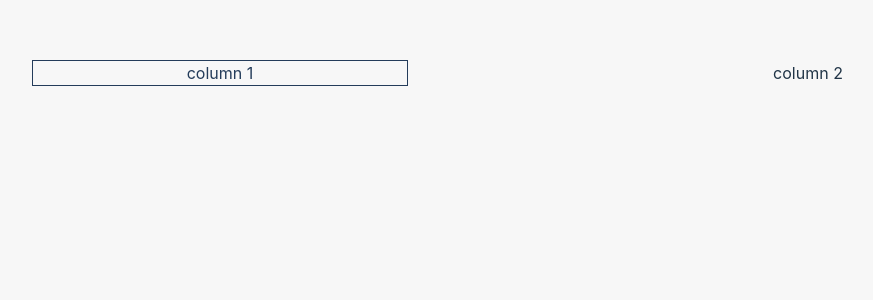
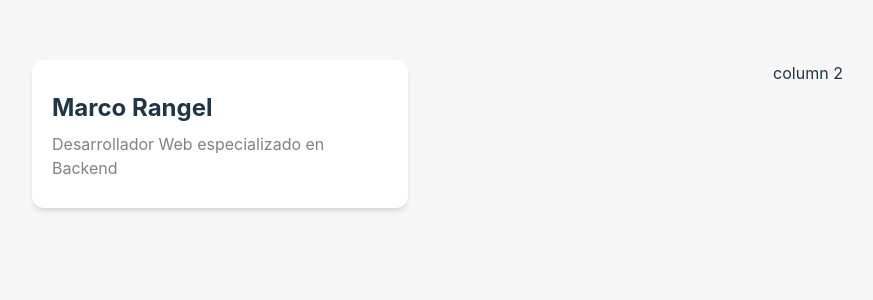
Before and after one commit to marc7hedev/minimalPortfolio, a React (Vite) app: page / in a window 1280 px wide. Shown: the top 300 px of the page, without its empty margins (28-901 px from the left). Built offline with nearby package versions, Linux system fonts and the light colour scheme.

Commit message:
Descargada e implementada biblioteca Lucide para react

```diff
--- a/package.json
+++ b/package.json
@@ -10,6 +10,7 @@
     "preview": "vite preview"
   },
   "dependencies": {
+    "lucide-react": "^0.416.0",
     "react": "^18.3.1",
     "react-dom": "^18.3.1"
   },
--- a/src/App.jsx
+++ b/src/App.jsx
@@ -10,7 +10,12 @@ function App() {
     <>
       <div className="container-md mx-auto grid grid-cols-1 md:grid-cols-3 gap-4 p-3 md:p-7">
 
-        <div className="border border-border text-[#243c5a]">column 1</div>
+        {/* <div className="border border-border text-[#243c5a]">column 1</div> */}
+
+        <div className="">
+          <Bio/>
+        </div>
+
         <div className="border border-background col-span-2">column 2</div>
 
       </div>
--- a/src/sections/Bio.jsx
+++ b/src/sections/Bio.jsx
@@ -1,11 +1,14 @@
+import { Linkedin } from "lucide-react";
+
 const Bio = () => {
 
     return (
-        <>
+        <section className="bg-white text-center md:text-left rounded-xl p-2 md:p-5 shadow-md">
 
-            BIO
+            <h1 className="text-lg md:text-2xl font-bold mt-3">Marco Rangel</h1>
+            <p className="text-secondary-foreground py-2">Desarrollador Web especializado en Backend</p>
 
-        </>
+        </section>
     )
 };
 
```
Also changed, not shown: 1 other file (tests, documents, lock files or other folders).
